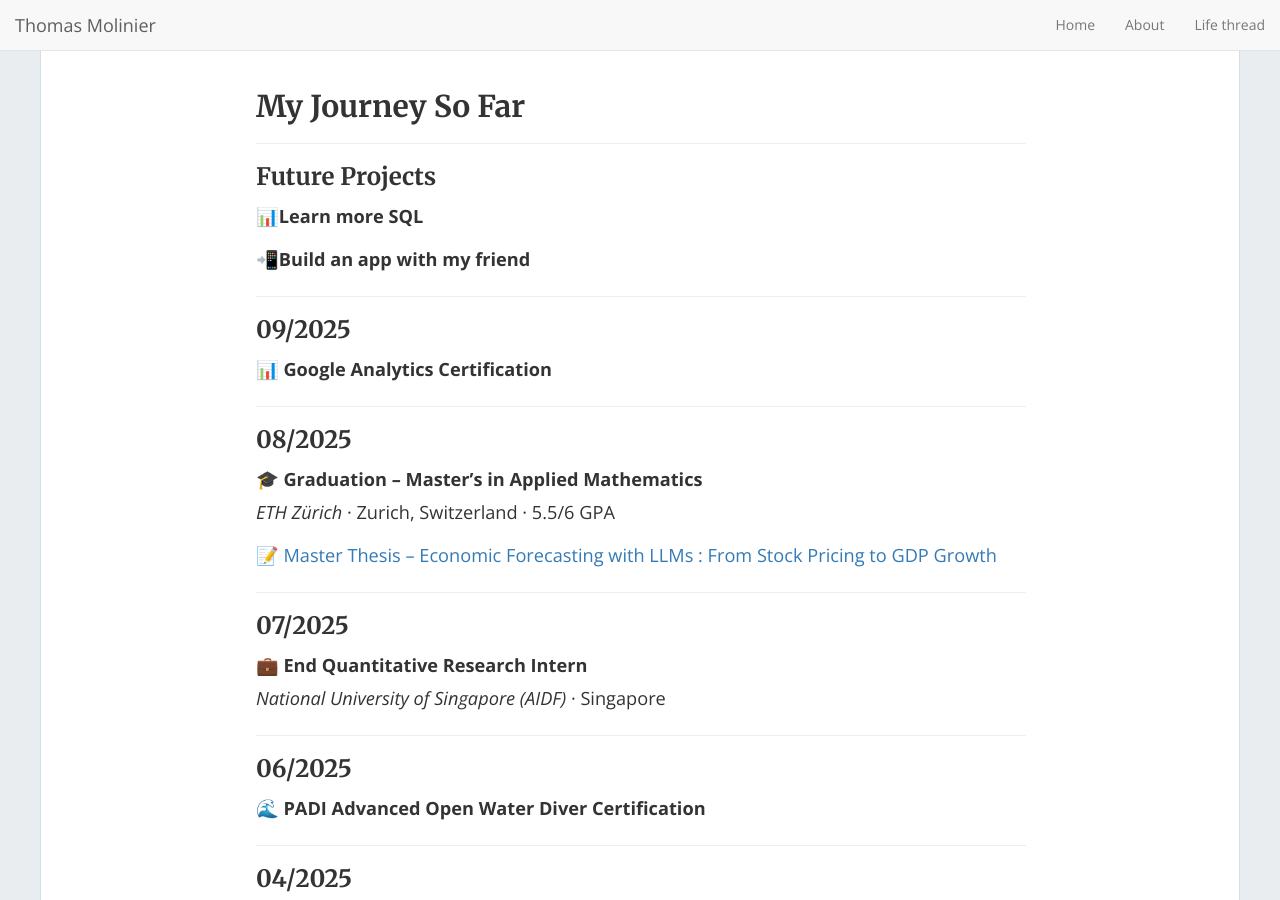
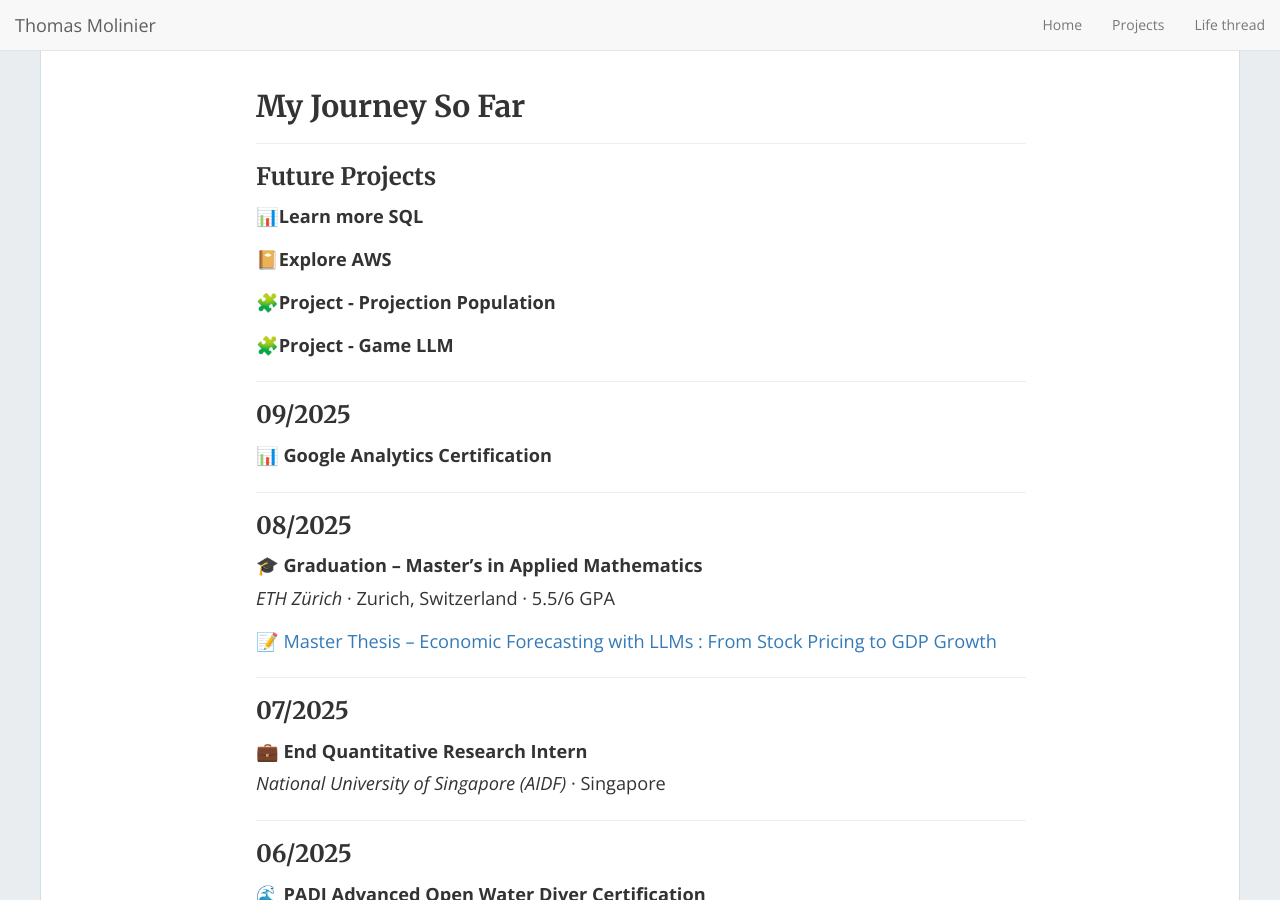
Before and after one commit to tototozip/thomas-portfolio, a Jekyll site: the page built from lifethread.md, in a window 1280 px wide and 900 px high. Built offline with Jekyll 4.4.1, drawn with Linux system fonts in a browser that asks for light colours; nearby versions of some CDN libraries.

Commit message:
project page

```diff
--- a/_config.yml
+++ b/_config.yml
@@ -106,5 +106,5 @@
 enable_nav: true
 nav_item:
   - { url: '/', text: 'Home' }
-  - { url: '/about', text: 'About' }
+  - { url: '/projects', text: 'Projects' }
   - { url: '/lifethread', text: 'Life thread' }
--- a/lifethread.md
+++ b/lifethread.md
@@ -12,7 +12,11 @@
 
 📊**Learn more SQL**
 
-📲**Build an app with my friend**
+📔**Explore AWS**
+
+🧩**Project - Projection Population**
+
+🧩**Project - Game LLM**
 
 ---
 
```
Also changed, not shown: _layouts/projects.html (added, +36 -0 lines), projects.md (added, +7 -0 lines).
